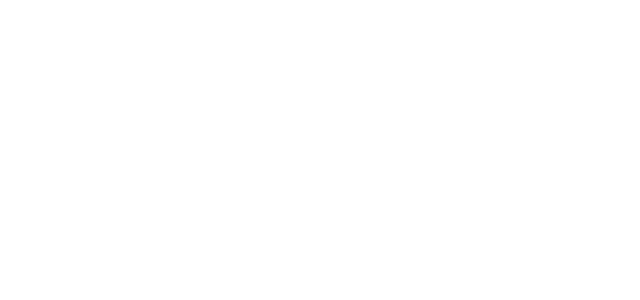
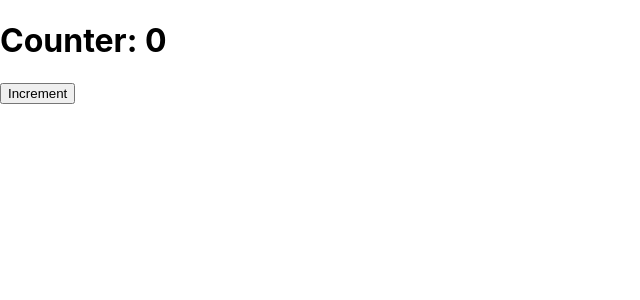
Before and after one commit to AlexMalla/react--exercises, a React (Create React App) app: page /counter in a window 1280 px wide. Before the commit this address had no page. Shown: the top 300 px of the page, without its empty margins (0-640 px from the left). Built offline with nearby package versions, Linux system fonts and the light colour scheme.

Commit message:
Ex React Router 02

```diff
--- a/src/App.js
+++ b/src/App.js
@@ -1,11 +1,13 @@
 import "./App.css";
 import Welcome from "./Welcome";
 import { Routes, Route } from "react-router-dom"
+import Counter from "./Counter";
 
 function App() {
   return <div className="App">
     <Routes>
       <Route path="/" element={<Welcome name={'Alex'} />} />
+      <Route path="/counter" element={<Counter />} />
     </Routes>
   </div>;
 }
--- /dev/null
+++ b/src/Counter.js
@@ -0,0 +1,20 @@
+import React from "react";
+import { useState } from "react";
+
+function Counter() {
+
+    const [count, setCount] = useState(0);
+    const increment = () => {
+        setCount(count + 1)
+    }
+
+    return (
+        <div>
+            <h1>Counter: {count}</h1>
+            <button onClick={increment}>Increment</button>
+        </div>
+    )
+
+}
+
+export default Counter;
```
